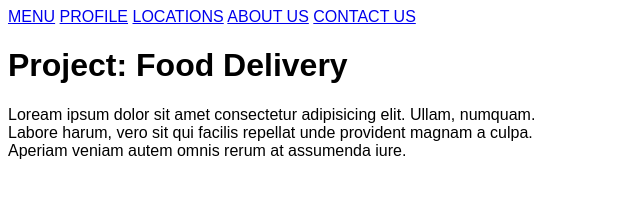
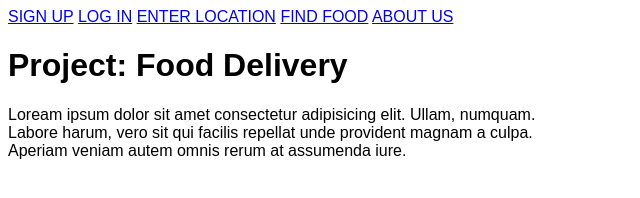
Before and after one commit to rishiraj52/food-delivery, a plain HTML site: page index.html in a window 1280 px wide. Shown: the whole page, without its empty margins (0-640 px from the left). Drawn offline with Linux system fonts and the light colour scheme.

Commit message:
Update index.html
Button names.

```diff
--- a/index.html
+++ b/index.html
@@ -2,11 +2,11 @@
 <html lang="en">
 <head>
 
-    <a href="newer changes 2021" class="Button 1">MENU</a>
-    <a href="newer changes 2021" class="Button 1">PROFILE</a>
-    <a href="newer changes 2021" class="Button 1">LOCATIONS</a>
+    <a href="newer changes 2021" class="Button 1">SIGN UP</a>
+    <a href="newer changes 2021" class="Button 1">LOG IN</a>
+    <a href="newer changes 2021" class="Button 1">ENTER LOCATION</a>
+    <a href="newer changes 2021" class="Button 1">FIND FOOD</a>
     <a href="newer changes 2021" class="Button 1">ABOUT US</a>
-    <a href="newer changes 2021" class="Button 1">CONTACT US</a>
 
     <meta charset="UTF-8">
     <meta http-equiv="X-UA-Compatible" content="IE=edge">
```
